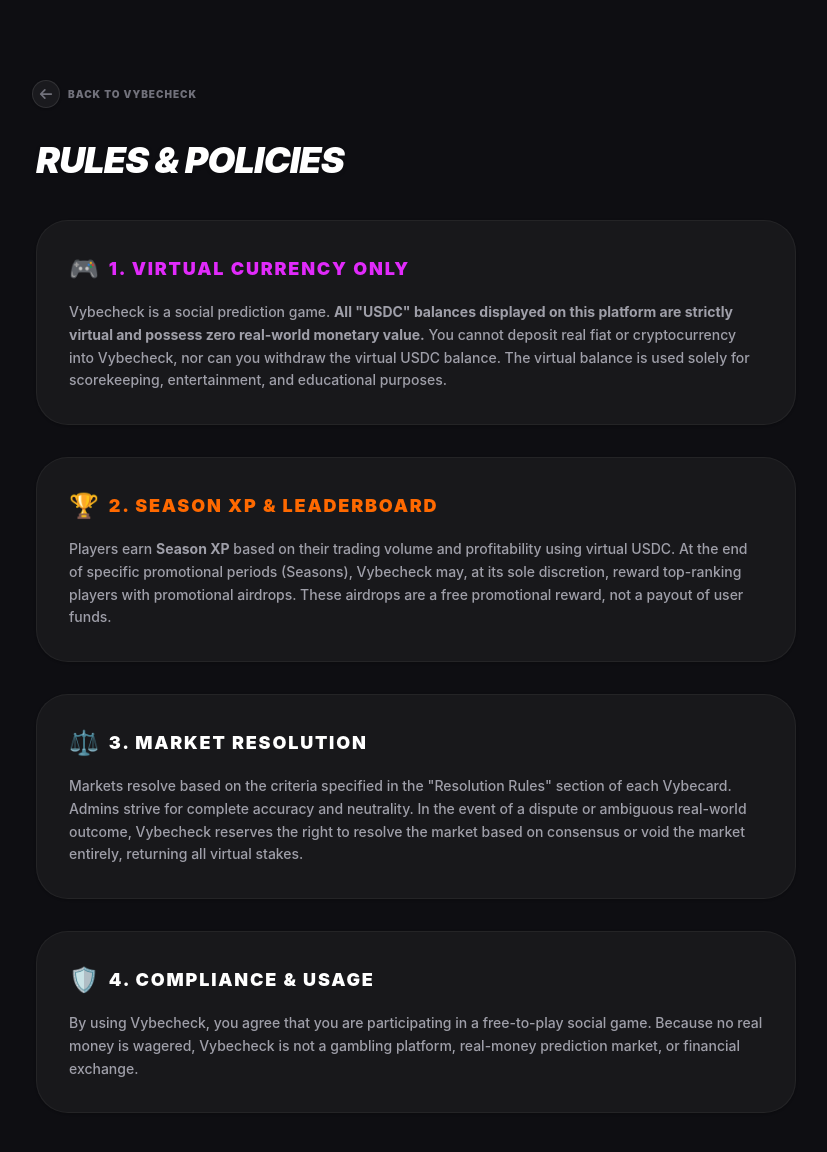
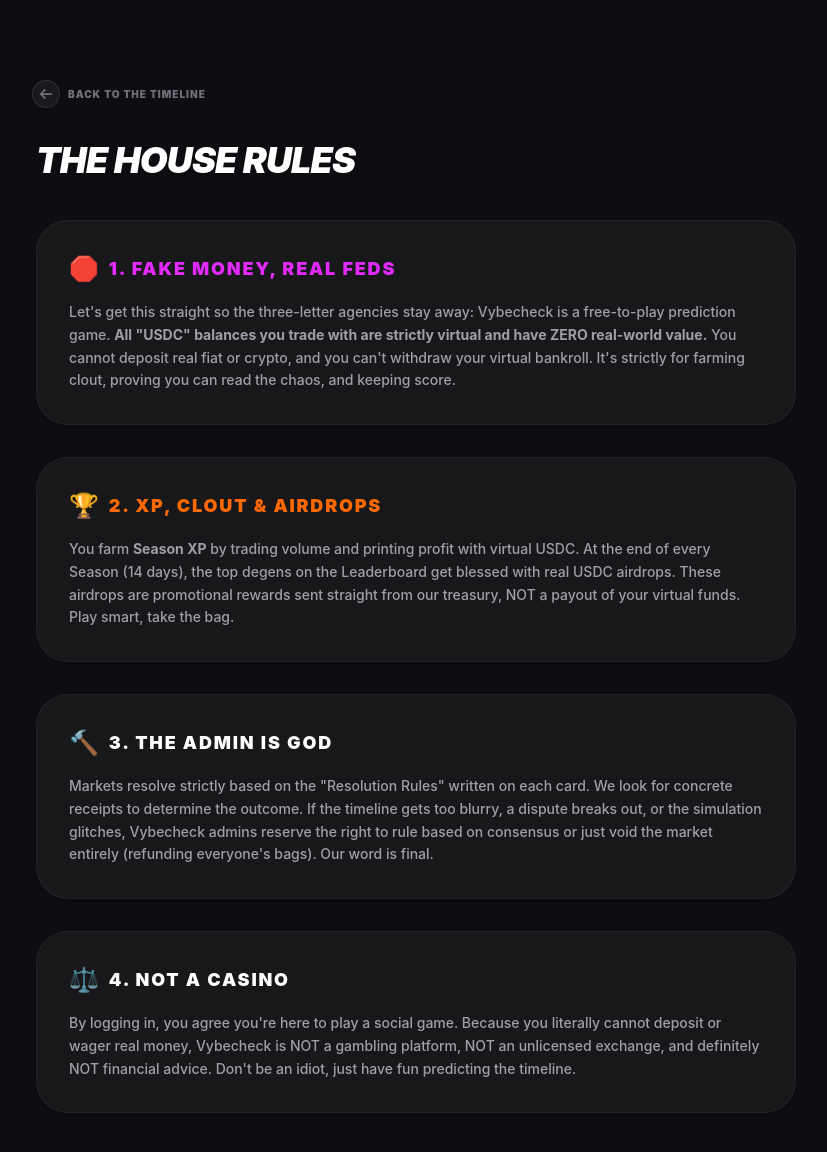
Before and after one commit to deorodesign/vibecheck, a Next.js app: page /rules in a window 1280 px wide. Shown: the top 1152 px of the page, without its empty margins (224-1051 px from the left). Built offline with nearby package versions, Linux system fonts and the light colour scheme; no server answers; the database is empty.

Commit message:
Update page.tsx

```diff
--- a/app/rules/page.tsx
+++ b/app/rules/page.tsx
@@ -1,3 +1,5 @@
+'use client';
+import React from 'react';
 import Link from 'next/link';
 
 export default function RulesPage() {
@@ -9,47 +11,47 @@ export default function RulesPage() {
           <div className="p-1.5 rounded-full bg-white dark:bg-white/5 border border-zinc-200 dark:border-white/10 group-hover:border-zinc-400 dark:group-hover:border-white/30 transition-colors shadow-sm">
             <svg className="w-3.5 h-3.5" fill="none" viewBox="0 0 24 24" stroke="currentColor"><path strokeLinecap="round" strokeLinejoin="round" strokeWidth={3} d="M10 19l-7-7m0 0l7-7m-7 7h18" /></svg>
           </div>
-          Back to Vybecheck
+          Back to the Timeline
         </Link>
 
         <h1 className="text-3xl md:text-4xl font-black italic uppercase tracking-tight text-zinc-900 dark:text-white mb-6 md:mb-10 drop-shadow-sm px-1">
-          Rules & Policies
+          The House Rules
         </h1>
 
         <div className="space-y-4 sm:space-y-6 md:space-y-8 text-xs sm:text-sm leading-relaxed px-1">
           <section className="bg-white dark:bg-[#18181b] p-5 sm:p-6 md:p-8 rounded-[1.5rem] sm:rounded-[2rem] border border-zinc-200 dark:border-white/5 shadow-sm hover:shadow-md transition-shadow">
             <h2 className="text-base sm:text-lg font-black uppercase tracking-widest text-fuchsia-500 mb-3 md:mb-4 flex items-center gap-2">
-              <span className="text-xl sm:text-2xl shrink-0">🎮</span> 1. Virtual Currency Only
+              <span className="text-xl sm:text-2xl shrink-0">🛑</span> 1. Fake Money, Real Feds
             </h2>
             <p className="text-zinc-600 dark:text-zinc-400 font-medium">
-              Vybecheck is a social prediction game. <strong>All "USDC" balances displayed on this platform are strictly virtual and possess zero real-world monetary value.</strong> You cannot deposit real fiat or cryptocurrency into Vybecheck, nor can you withdraw the virtual USDC balance. The virtual balance is used solely for scorekeeping, entertainment, and educational purposes.
+              Let's get this straight so the three-letter agencies stay away: Vybecheck is a free-to-play prediction game. <strong>All "USDC" balances you trade with are strictly virtual and have ZERO real-world value.</strong> You cannot deposit real fiat or crypto, and you can't withdraw your virtual bankroll. It's strictly for farming clout, proving you can read the chaos, and keeping score.
             </p>
           </section>
 
           <section className="bg-white dark:bg-[#18181b] p-5 sm:p-6 md:p-8 rounded-[1.5rem] sm:rounded-[2rem] border border-zinc-200 dark:border-white/5 shadow-sm hover:shadow-md transition-shadow">
             <h2 className="text-base sm:text-lg font-black uppercase tracking-widest text-orange-500 mb-3 md:mb-4 flex items-center gap-2">
-              <span className="text-xl sm:text-2xl shrink-0">🏆</span> 2. Season XP & Leaderboard
+              <span className="text-xl sm:text-2xl shrink-0">🏆</span> 2. XP, Clout & Airdrops
             </h2>
             <p className="text-zinc-600 dark:text-zinc-400 font-medium">
-              Players earn <strong>Season XP</strong> based on their trading volume and profitability using virtual USDC. At the end of specific promotional periods (Seasons), Vybecheck may, at its sole discretion, reward top-ranking players with promotional airdrops. These airdrops are a free promotional reward, not a payout of user funds.
+              You farm <strong>Season XP</strong> by trading volume and printing profit with virtual USDC. At the end of every Season (14 days), the top degens on the Leaderboard get blessed with real USDC airdrops. These airdrops are promotional rewards sent straight from our treasury, NOT a payout of your virtual funds. Play smart, take the bag.
             </p>
           </section>
 
           <section className="bg-white dark:bg-[#18181b] p-5 sm:p-6 md:p-8 rounded-[1.5rem] sm:rounded-[2rem] border border-zinc-200 dark:border-white/5 shadow-sm hover:shadow-md transition-shadow">
             <h2 className="text-base sm:text-lg font-black uppercase tracking-widest text-zinc-900 dark:text-white mb-3 md:mb-4 flex items-center gap-2">
-              <span className="text-xl sm:text-2xl shrink-0">⚖️</span> 3. Market Resolution
+              <span className="text-xl sm:text-2xl shrink-0">🔨</span> 3. The Admin is God
             </h2>
             <p className="text-zinc-600 dark:text-zinc-400 font-medium">
-              Markets resolve based on the criteria specified in the "Resolution Rules" section of each Vybecard. Admins strive for complete accuracy and neutrality. In the event of a dispute or ambiguous real-world outcome, Vybecheck reserves the right to resolve the market based on consensus or void the market entirely, returning all virtual stakes.
+              Markets resolve strictly based on the "Resolution Rules" written on each card. We look for concrete receipts to determine the outcome. If the timeline gets too blurry, a dispute breaks out, or the simulation glitches, Vybecheck admins reserve the right to rule based on consensus or just void the market entirely (refunding everyone's bags). Our word is final.
             </p>
           </section>
 
           <section className="bg-white dark:bg-[#18181b] p-5 sm:p-6 md:p-8 rounded-[1.5rem] sm:rounded-[2rem] border border-zinc-200 dark:border-white/5 shadow-sm hover:shadow-md transition-shadow">
             <h2 className="text-base sm:text-lg font-black uppercase tracking-widest text-zinc-900 dark:text-white mb-3 md:mb-4 flex items-center gap-2">
-              <span className="text-xl sm:text-2xl shrink-0">🛡️</span> 4. Compliance & Usage
+              <span className="text-xl sm:text-2xl shrink-0">⚖️</span> 4. Not a Casino
             </h2>
             <p className="text-zinc-600 dark:text-zinc-400 font-medium">
-              By using Vybecheck, you agree that you are participating in a free-to-play social game. Because no real money is wagered, Vybecheck is not a gambling platform, real-money prediction market, or financial exchange.
+              By logging in, you agree you're here to play a social game. Because you literally cannot deposit or wager real money, Vybecheck is NOT a gambling platform, NOT an unlicensed exchange, and definitely NOT financial advice. Don't be an idiot, just have fun predicting the timeline.
             </p>
           </section>
         </div>
```
